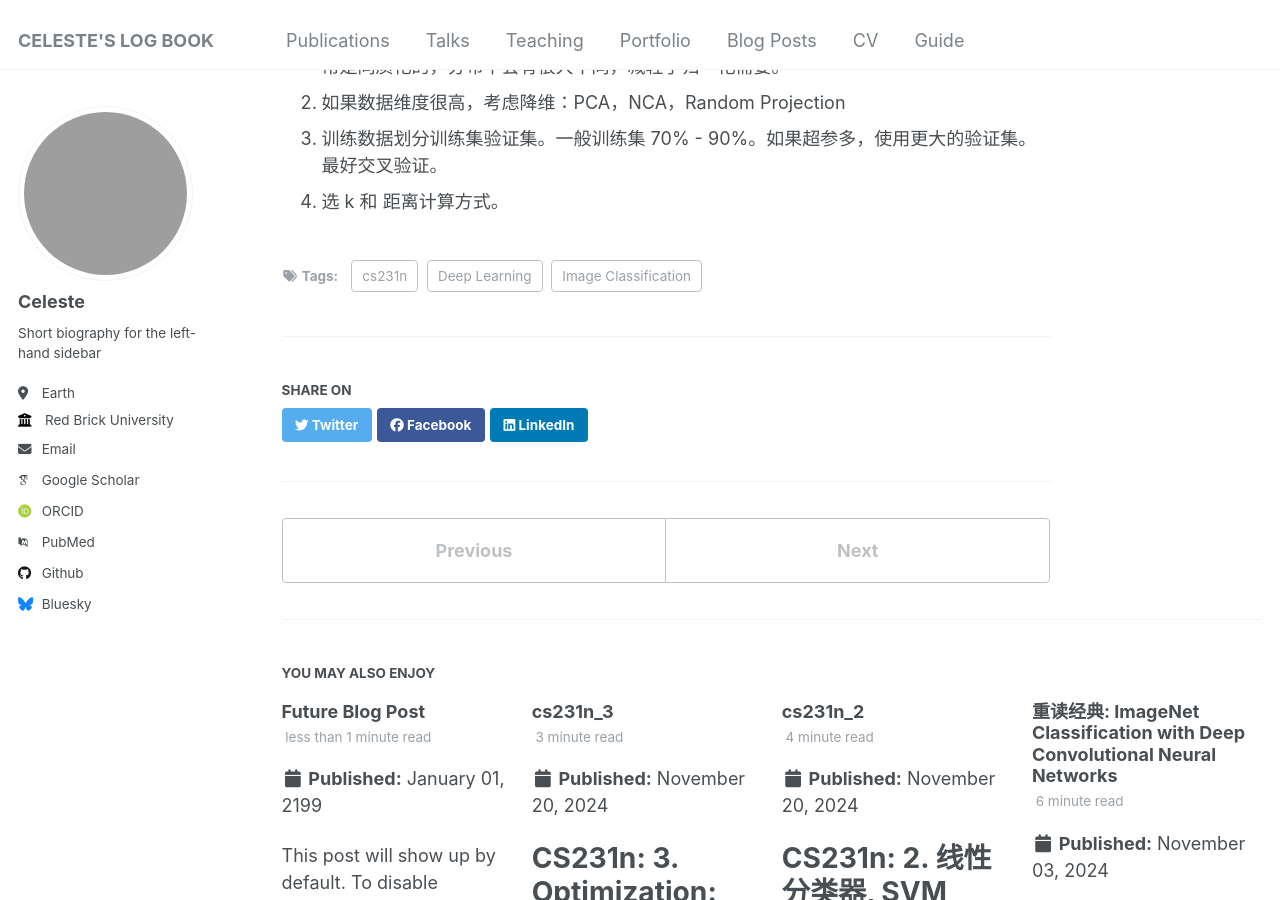
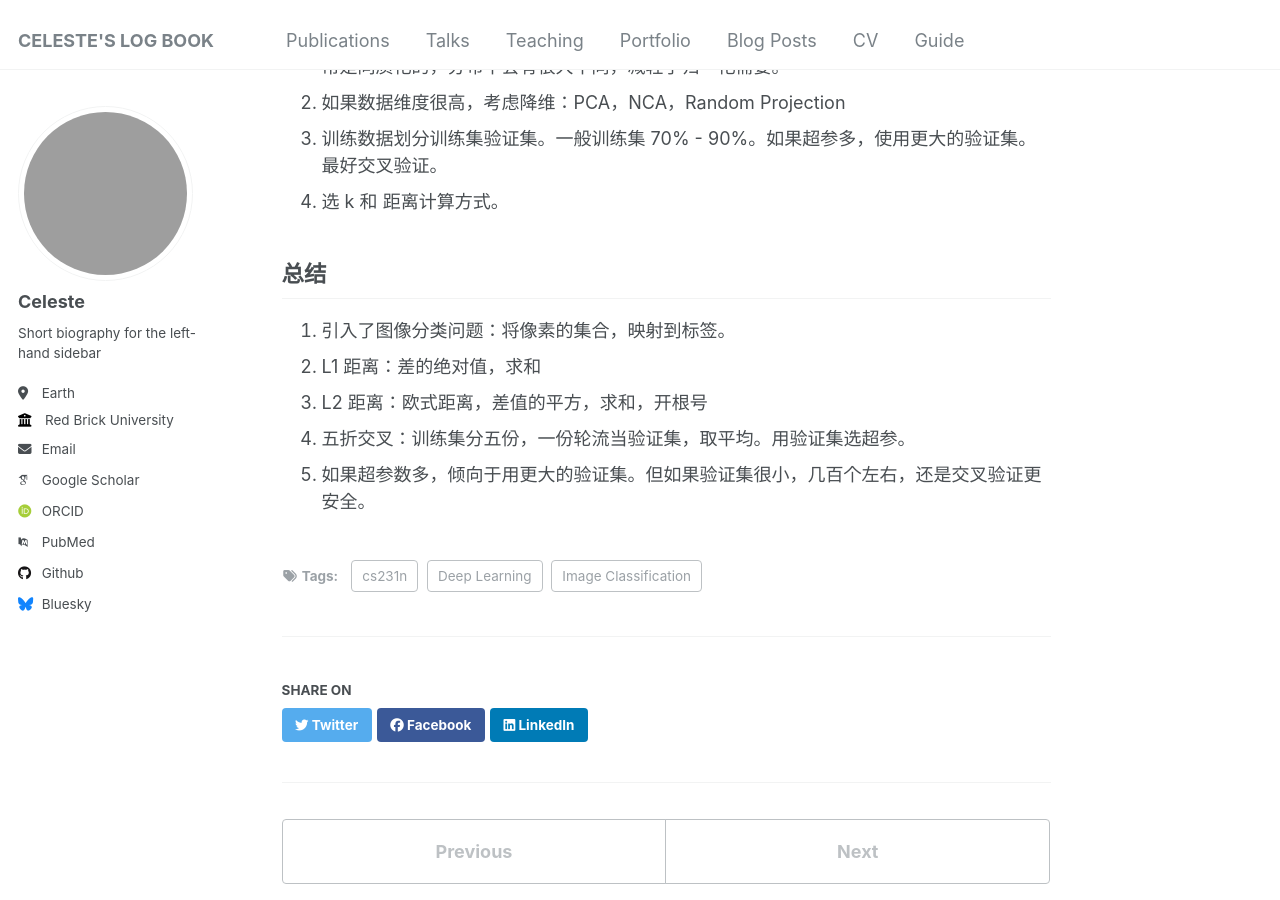
Before and after one commit to BUGERR/bugerr.github.io, a Jekyll site: the page built from _posts/2024-11-15-cs231n_1.md, in a window 1280 px wide and 900 px high, scrolled down 3161 px. Built offline with Jekyll 4.4.1, drawn with Linux system fonts in a browser that asks for light colours; some web fonts are replaced; grey boxes are pictures that could not be loaded.

Commit message:
Update 2024-11-15-cs231n_1.md

```diff
--- a/_posts/2024-11-15-cs231n_1.md
+++ b/_posts/2024-11-15-cs231n_1.md
@@ -94,3 +94,10 @@
 2. 如果数据维度很高，考虑降维：PCA，NCA，Random Projection
 3. 训练数据划分训练集验证集。一般训练集 70% - 90%。如果超参多，使用更大的验证集。最好交叉验证。
 4. 选 k 和 距离计算方式。
+
+## 总结
+1. 引入了图像分类问题：将像素的集合，映射到标签。
+2. L1 距离：差的绝对值，求和
+3. L2 距离：欧式距离，差值的平方，求和，开根号
+4. 五折交叉：训练集分五份，一份轮流当验证集，取平均。用验证集选超参。
+5. 如果超参数多，倾向于用更大的验证集。但如果验证集很小，几百个左右，还是交叉验证更安全。
```
